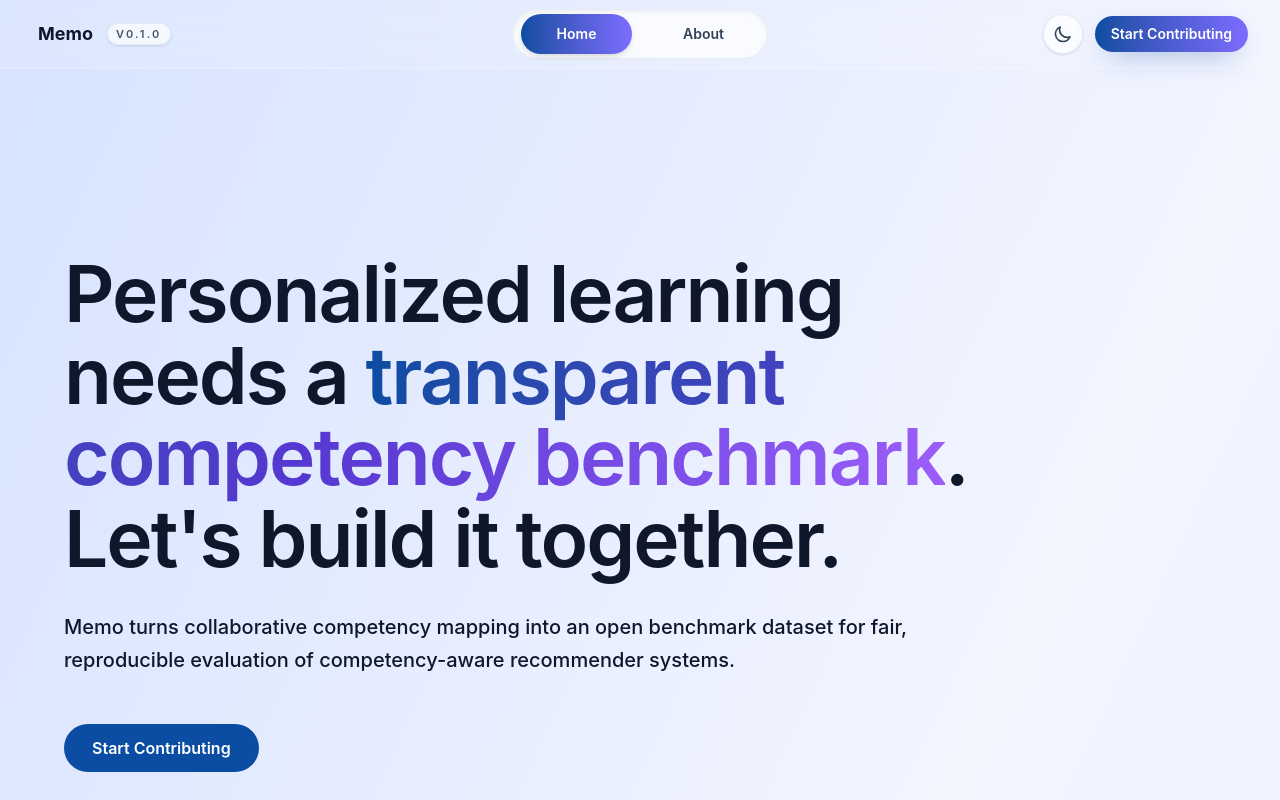
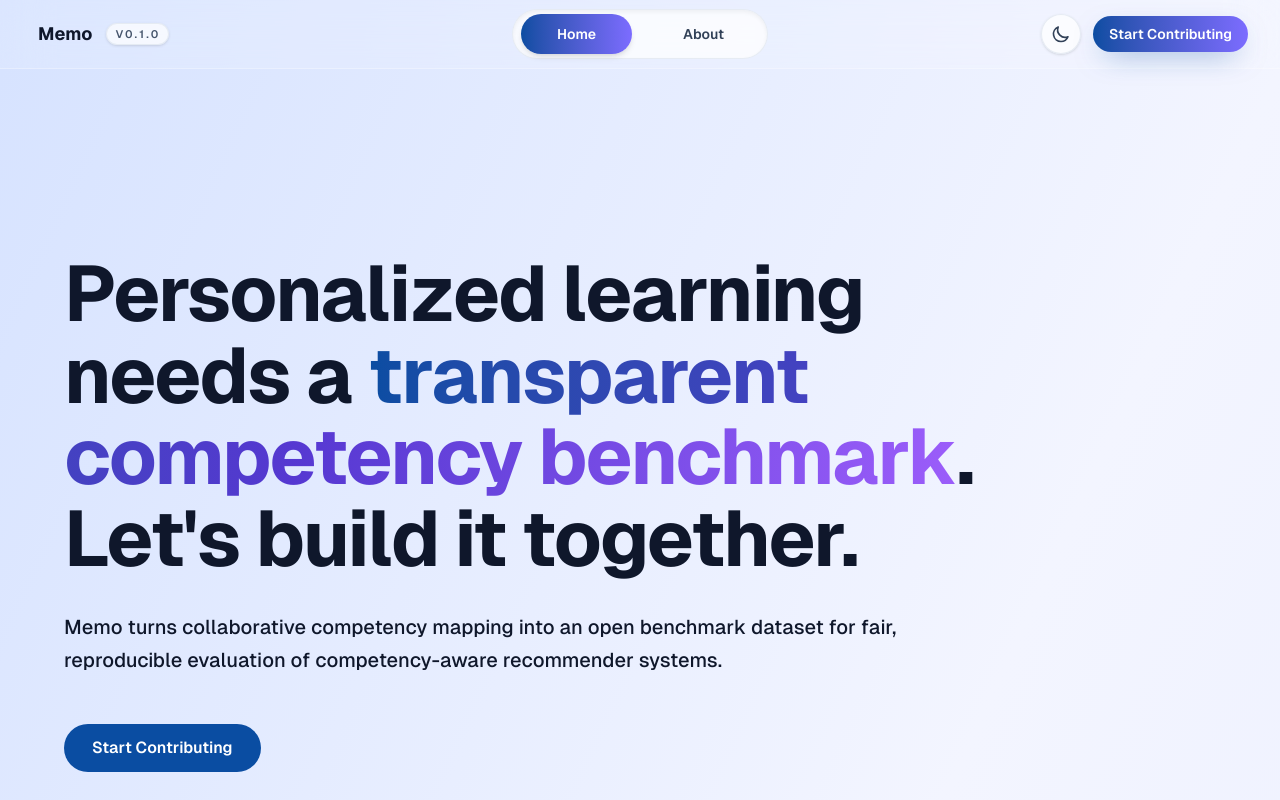
Before and after one commit to ls1intum/memo, a React (Vite) app: page / in a window 1280 px wide. Shown: the top 800 px of the page. Built offline with nearby package versions, Linux system fonts and the light colour scheme; no server answers.

Commit message:
style: change font and polish UI

```diff
--- a/src/components/ui/badge.tsx
+++ b/src/components/ui/badge.tsx
@@ -21,7 +21,7 @@ export const Badge = ({
   return (
     <span
       className={cn(
-        'inline-flex items-center rounded-full px-2 py-0.5 text-xs font-medium',
+        'inline-flex items-center rounded-full px-2 py-0.5 text-xs font-semibold',
         variants[variant],
         className
       )}
--- a/src/index.css
+++ b/src/index.css
@@ -1,13 +1,33 @@
 @import 'tailwindcss';
 @import 'tw-animate-css';
+
+/* Geist Sans Variable Font */
+@font-face {
+  font-family: 'Geist';
+  src: url('/fonts/Geist-Variable.woff2') format('woff2');
+  font-weight: 100 900;
+  font-style: normal;
+  font-display: swap;
+}
+
+/* Geist Mono Variable Font */
+@font-face {
+  font-family: 'Geist Mono';
+  src: url('/fonts/GeistMono-Variable.woff2') format('woff2');
+  font-weight: 100 900;
+  font-style: normal;
+  font-display: swap;
+}
 
 @custom-variant dark (&:is(.dark *));
 
 @theme inline {
   --color-background: var(--background);
   --color-foreground: var(--foreground);
-  --font-sans: 'Inter', system-ui, -apple-system, sans-serif;
-  --font-mono: 'JetBrains Mono', ui-monospace, monospace;
+  --font-sans: 'Geist', system-ui, -apple-system, sans-serif;
+  --font-mono: 'Geist Mono', ui-monospace, monospace;
+  --font-geist-sans: 'Geist', system-ui, -apple-system, sans-serif;
+  --font-geist-mono: 'Geist Mono', ui-monospace, monospace;
   --color-ring: var(--ring);
   --color-border: var(--border);
   --color-accent: var(--accent);
@@ -73,16 +93,14 @@
   html {
     scroll-behavior: smooth;
   }
+
   * {
     @apply border-border outline-ring/50;
   }
+
   body {
-    @apply bg-background text-foreground;
-    font-family:
-      'Inter',
-      system-ui,
-      -apple-system,
-      sans-serif;
+    @apply bg-background text-foreground antialiased;
+    font-family: var(--font-geist-sans);
   }
 }
 
--- a/src/pages/HomePage.tsx
+++ b/src/pages/HomePage.tsx
@@ -38,7 +38,7 @@ export function HomePage() {
         <section id="overview" className="grid items-center gap-16 pb-8">
           <div className="space-y-12">
             <div className="space-y-8">
-              <h1 className="text-balance text-[3.2rem] font-semibold leading-[1.04] tracking-tight text-slate-900 sm:text-[3.9rem] lg:text-[4.9rem]">
+              <h1 className="text-balance text-[3.2rem] font-bold leading-[1.04] tracking-tight text-slate-900 sm:text-[3.9rem] lg:text-[4.9rem]">
                 Personalized learning needs a{' '}
                 <span className="bg-gradient-to-r from-[#0a4da2] via-[#5538d1] to-[#9b5dfa] bg-clip-text text-transparent">
                   transparent competency benchmark
@@ -173,7 +173,7 @@ export function HomePage() {
 function LiquidGlassGradient() {
   return (
     <div className="pointer-events-none absolute inset-0 -z-10 overflow-hidden">
-      <div className="absolute inset-0 bg-[radial-gradient(circle_at_top,_rgba(255,255,255,0.9),_rgba(237,242,255,0.6))]" />
+      <div className="absolute inset-0 bg-[radial-gradient(circle_at_top,_rgba(255,255,255,0.9),_rgba(237,242,255,0.55))]" />
       <div className="absolute left-1/2 top-[-8rem] h-[44rem] w-[44rem] -translate-x-1/2 rounded-[50%] bg-white/80 blur-[140px] opacity-85 mix-blend-screen" />
       <div className="absolute left-[12%] top-[22%] h-80 w-80 rounded-full bg-[#7fb0ff]/40 blur-[120px] mix-blend-screen" />
       <div className="absolute right-[18%] top-[30%] h-[26rem] w-[24rem] rounded-[40%] bg-gradient-to-br from-[#ffdff3]/65 via-[#fff3f8]/45 to-transparent blur-[150px] mix-blend-screen" />
```
Also changed, not shown: public/fonts/Geist-Variable.woff2 (added), public/fonts/GeistMono-Variable.woff2 (added).
